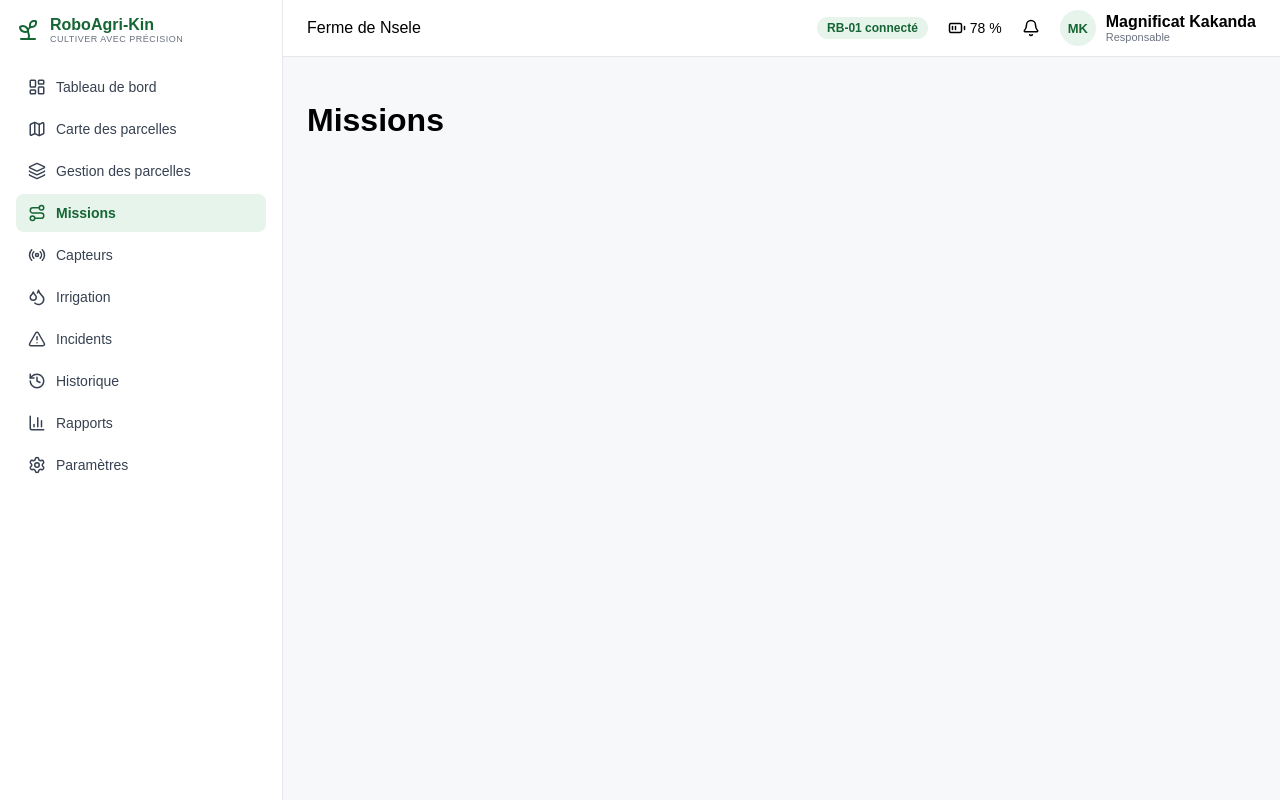
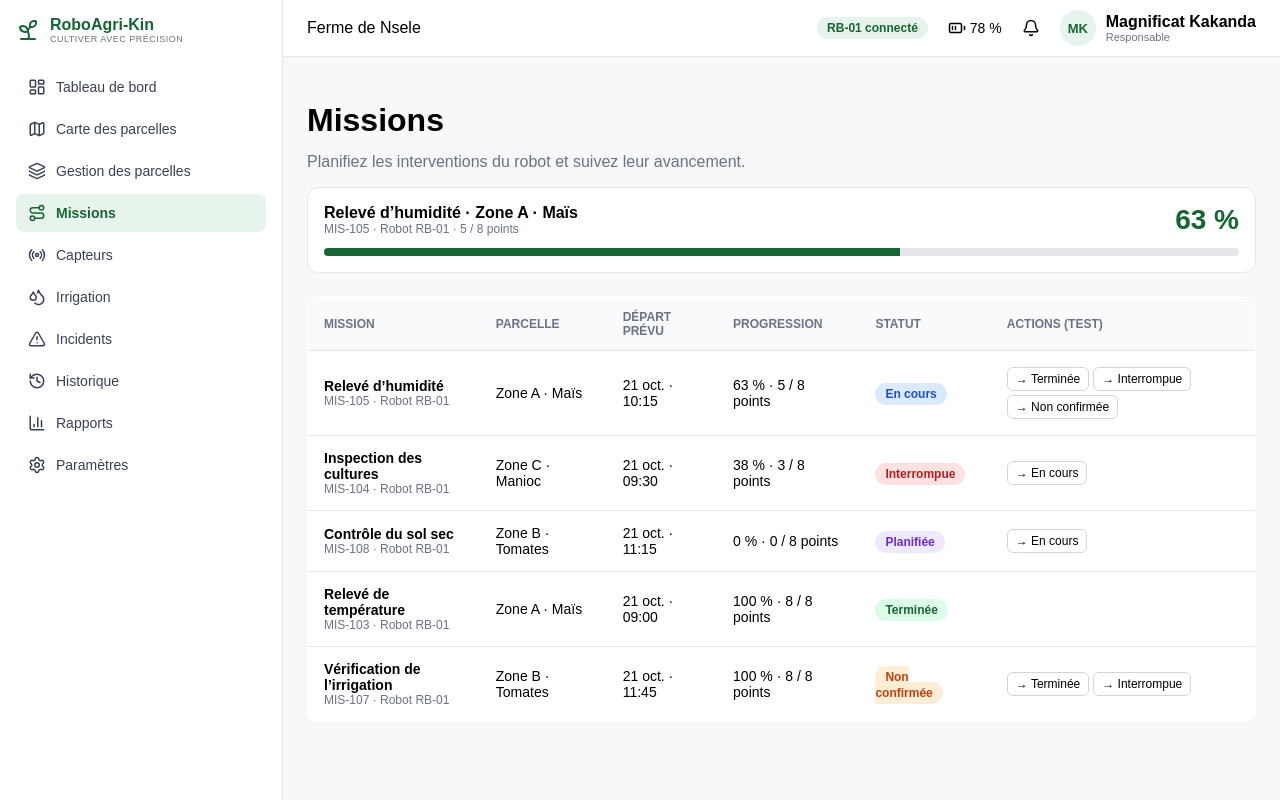
Before and after one commit to jijidiya/atlantis-roboAgri, a React app in the folder frontend/: page /missions in a window 1280 px wide. Built offline with nearby package versions, Linux system fonts and the light colour scheme; the HTML template or start-up script is replaced by a standard one.

Commit message:
Frontend: page Missions avec StatusBadge

```diff
--- a/frontend/src/App.css
+++ b/frontend/src/App.css
@@ -24,3 +24,30 @@ body { font-family: sans-serif; background: #f6f8fa; margin: 0; }
 .profil small { display: block; color: #6b7280; font-size: 11px; }
 .avatar { background: #e6f4ec; color: #166534; width: 36px; height: 36px; border-radius: 50%; display: grid; place-items: center; font-weight: 600; font-size: 13px; }
 .contenu { padding: 24px; }
+
+
+
+.sous-titre { color: #6b7280; margin-top: -8px; }
+.tableau { width: 100%; border-collapse: collapse; background: white; border: 1px solid #e5e7eb; border-radius: 12px; overflow: hidden; }
+.tableau th { text-align: left; font-size: 12px; color: #6b7280; text-transform: uppercase; padding: 12px 16px; background: #f9fafb; }
+.tableau td { padding: 14px 16px; border-top: 1px solid #e5e7eb; font-size: 14px; }
+.tableau small { display: block; color: #6b7280; font-size: 12px; }
+
+.badge { font-size: 12px; font-weight: 600; padding: 4px 10px; border-radius: 999px; }
+.badge-bleu { background: #dbeafe; color: #1d4ed8; }
+.badge-rouge { background: #fee2e2; color: #b91c1c; }
+.badge-violet { background: #ede9fe; color: #6d28d9; }
+.badge-vert { background: #dcfce7; color: #166534; }
+.badge-orange { background: #ffedd5; color: #c2410c; }
+
+
+
+
+.carte-mission { background: white; border: 1px solid #e5e7eb; border-radius: 12px; padding: 16px; margin: 16px 0 24px; }
+.carte-mission-haut { display: flex; justify-content: space-between; align-items: center; margin-bottom: 12px; }
+.carte-mission small { display: block; color: #6b7280; font-size: 12px; }
+.gros-pourcentage { font-size: 28px; font-weight: 700; color: #166534; }
+.barre { height: 8px; background: #e5e7eb; border-radius: 999px; overflow: hidden; }
+.barre-remplie { height: 100%; background: #166534; transition: width 0.3s; }
+.bouton-petit { margin: 2px 4px 2px 0; padding: 4px 8px; font-size: 12px; border: 1px solid #d1d5db; background: white; border-radius: 6px; cursor: pointer; }
+.bouton-petit:hover { background: #f3f4f6; }
--- /dev/null
+++ b/frontend/src/components/StatusBadge.jsx
@@ -0,0 +1,13 @@
+const styles = {
+  'En cours': 'badge-bleu',
+  'Interrompue': 'badge-rouge',
+  'Planifiée': 'badge-violet',
+  'Terminée': 'badge-vert',
+  'Non confirmée': 'badge-orange',
+}
+
+function StatusBadge({ statut }) {
+  return <span className={`badge ${styles[statut]}`}>{statut}</span>
+}
+
+export default StatusBadge
--- /dev/null
+++ b/frontend/src/data/missions.js
@@ -0,0 +1,7 @@
+export const missions = [
+  { id: 'MIS-105', nom: 'Relevé d’humidité', robot: 'RB-01', parcelle: 'Zone A · Maïs', depart: '21 oct. · 10:15', faits: 5, total: 8, statut: 'En cours' },
+  { id: 'MIS-104', nom: 'Inspection des cultures', robot: 'RB-01', parcelle: 'Zone C · Manioc', depart: '21 oct. · 09:30', faits: 3, total: 8, statut: 'Interrompue' },
+  { id: 'MIS-108', nom: 'Contrôle du sol sec', robot: 'RB-01', parcelle: 'Zone B · Tomates', depart: '21 oct. · 11:15', faits: 0, total: 8, statut: 'Planifiée' },
+  { id: 'MIS-103', nom: 'Relevé de température', robot: 'RB-01', parcelle: 'Zone A · Maïs', depart: '21 oct. · 09:00', faits: 8, total: 8, statut: 'Terminée' },
+  { id: 'MIS-107', nom: 'Vérification de l’irrigation', robot: 'RB-01', parcelle: 'Zone B · Tomates', depart: '21 oct. · 11:45', faits: 8, total: 8, statut: 'Non confirmée' },
+]
--- /dev/null
+++ b/frontend/src/data/transitions.js
@@ -0,0 +1,7 @@
+export const transitions = {
+  'Planifiée': ['En cours'],
+  'En cours': ['Terminée', 'Interrompue', 'Non confirmée'],
+  'Interrompue': ['En cours'],
+  'Non confirmée': ['Terminée', 'Interrompue'],
+  'Terminée': [],
+}
--- a/frontend/src/pages/Missions.jsx
+++ b/frontend/src/pages/Missions.jsx
@@ -1,5 +1,82 @@
+import { useState } from 'react'
+import StatusBadge from '../components/StatusBadge'
+import { missions as missionsInitiales } from '../data/missions'
+import { transitions } from '../data/transitions'
+
+function pourcentage(m) {
+  return Math.round((m.faits / m.total) * 100)
+}
+
 function Missions() {
-  return <h1>Missions</h1>
+  const [missions, setMissions] = useState(missionsInitiales)
+
+  function changerStatut(id, nouveauStatut) {
+    setMissions(
+      missions.map((m) => (m.id === id ? { ...m, statut: nouveauStatut } : m))
+    )
+  }
+
+  const enCours = missions.find((m) => m.statut === 'En cours')
+
+  return (
+    <div>
+      <h1>Missions</h1>
+      <p className="sous-titre">Planifiez les interventions du robot et suivez leur avancement.</p>
+
+      <div className="carte-mission">
+        {enCours ? (
+          <>
+            <div className="carte-mission-haut">
+              <div>
+                <strong>{enCours.nom} · {enCours.parcelle}</strong>
+                <small>{enCours.id} · Robot {enCours.robot} · {enCours.faits} / {enCours.total} points</small>
+              </div>
+              <span className="gros-pourcentage">{pourcentage(enCours)} %</span>
+            </div>
+            <div className="barre">
+              <div className="barre-remplie" style={{ width: `${pourcentage(enCours)}%` }} />
+            </div>
+          </>
+        ) : (
+          <p>Aucune mission en cours.</p>
+        )}
+      </div>
+
+      <table className="tableau">
+        <thead>
+          <tr>
+            <th>Mission</th>
+            <th>Parcelle</th>
+            <th>Départ prévu</th>
+            <th>Progression</th>
+            <th>Statut</th>
+            <th>Actions (test)</th>
+          </tr>
+        </thead>
+        <tbody>
+          {missions.map((m) => (
+            <tr key={m.id}>
+              <td>
+                <strong>{m.nom}</strong>
+                <small>{m.id} · Robot {m.robot}</small>
+              </td>
+              <td>{m.parcelle}</td>
+              <td>{m.depart}</td>
+              <td>{pourcentage(m)} % · {m.faits} / {m.total} points</td>
+              <td><StatusBadge statut={m.statut} /></td>
+              <td>
+                {transitions[m.statut].map((s) => (
+                  <button key={s} className="bouton-petit" onClick={() => changerStatut(m.id, s)}>
+                    → {s}
+                  </button>
+                ))}
+              </td>
+            </tr>
+          ))}
+        </tbody>
+      </table>
+    </div>
+  )
 }
 
 export default Missions
```
